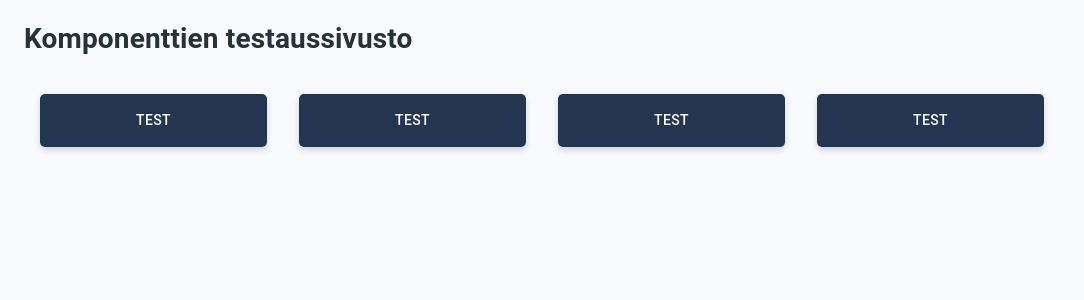
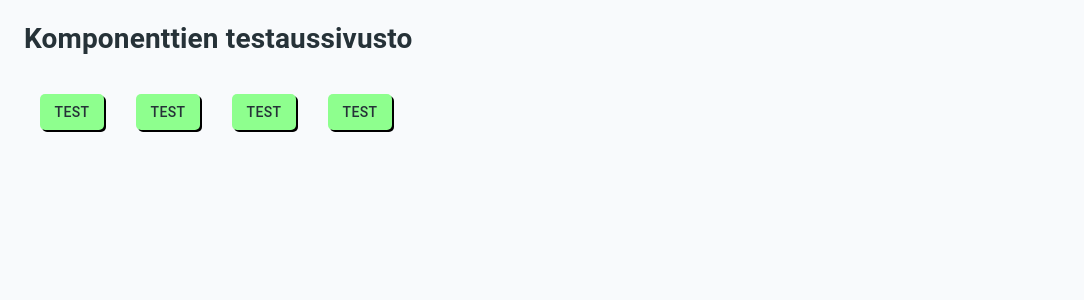
Before and after one commit to VirittamoHelsinki/Aava-frontend, a React (Create React App) app: page /test in a window 1280 px wide. Shown: the top 300 px of the page, without its empty margins (0-1084 px from the left). Built offline with nearby package versions, Linux system fonts and the light colour scheme.

Commit message:
buttons edited

```diff
--- a/src/components/Button/Button.js
+++ b/src/components/Button/Button.js
@@ -44,10 +44,21 @@ const useStyles = makeStyles((theme) => ({
     },
 
     submit: {
+        '&:hover': {
+            // tänne hoveri
+        background:"#233550",
+        color:"white"
+        },
+        background:"#8EFF8E",
+        boxShadow: "2px 2px 0px #000000",
+        borderRadius: "5px",
+        margin:"1rem"
 
     },
 
     row: {
+        color:"white",
+        margin:"1rem"
 
     }
 }));
@@ -56,7 +67,7 @@ export default
     function Button(props) {
         const classes = useStyles();
         return (
-            <MUIbutton className={classes.login}>
+            <MUIbutton className={classes.submit}>
                 {props.children || 'nappula'}
             </MUIbutton>
         );
```
